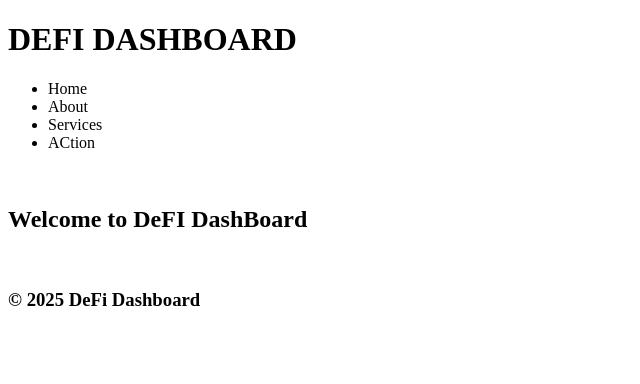
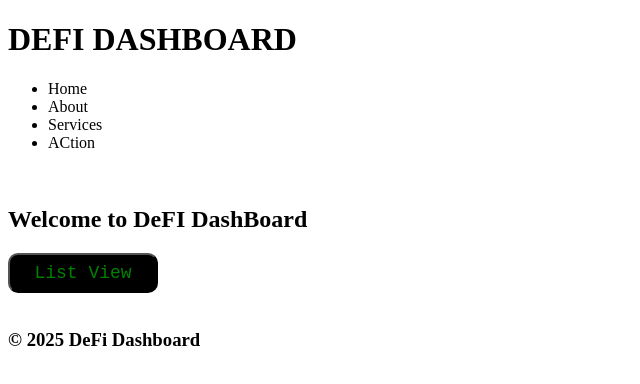
Before and after one commit to RedHat007-rgb/REACT-2025, a React (Vite) app in the folder defi-dashboard/DEFI_DASHBOARD/: page / in a window 1280 px wide. Shown: the top 384 px of the page, without its empty margins (0-640 px from the left). Built offline with nearby package versions, Linux system fonts and the light colour scheme.

Commit message:
Dashboard:Button

```diff
--- a/defi-dashboard/DEFI_DASHBOARD/src/components/Dashboard.jsx
+++ b/defi-dashboard/DEFI_DASHBOARD/src/components/Dashboard.jsx
@@ -6,10 +6,35 @@
 // Define a functional component that returns JSX for a main section with a heading (e.g., “Welcome to DeFi Dashboard”) and a short paragraph.
 // Export the component.
 
+import { useState } from "react";
+
 
 const DashBoard=()=>{
+    const [view,setView]=useState("List View");
+
+    // function mode(){
+    //     if(view == "List View"){
+    //         setView("Chart View")
+    //     }else if(view == "Chart View"){
+    //         setView("List View")
+    //     }
+    // }
     return(
-        <h2>Welcome to DeFI DashBoard</h2>
+        <div>
+            <h2>Welcome to DeFI DashBoard</h2>
+            <button onClick={()=>{setView(view == "List View" ? "Chart View":"List View")}} style={{color:"green",
+                width:150,
+                height:40,
+                fontFamily:"monospace",
+                fontSize:18,
+                borderRadius:10,
+                background:view == "List View" ? "black":"red"
+                }} >
+                {view}
+
+                </button>
+        </div>
+
     )
 }
 
```
Also changed, not shown: 1 other file (tests, documents, lock files or other folders).
